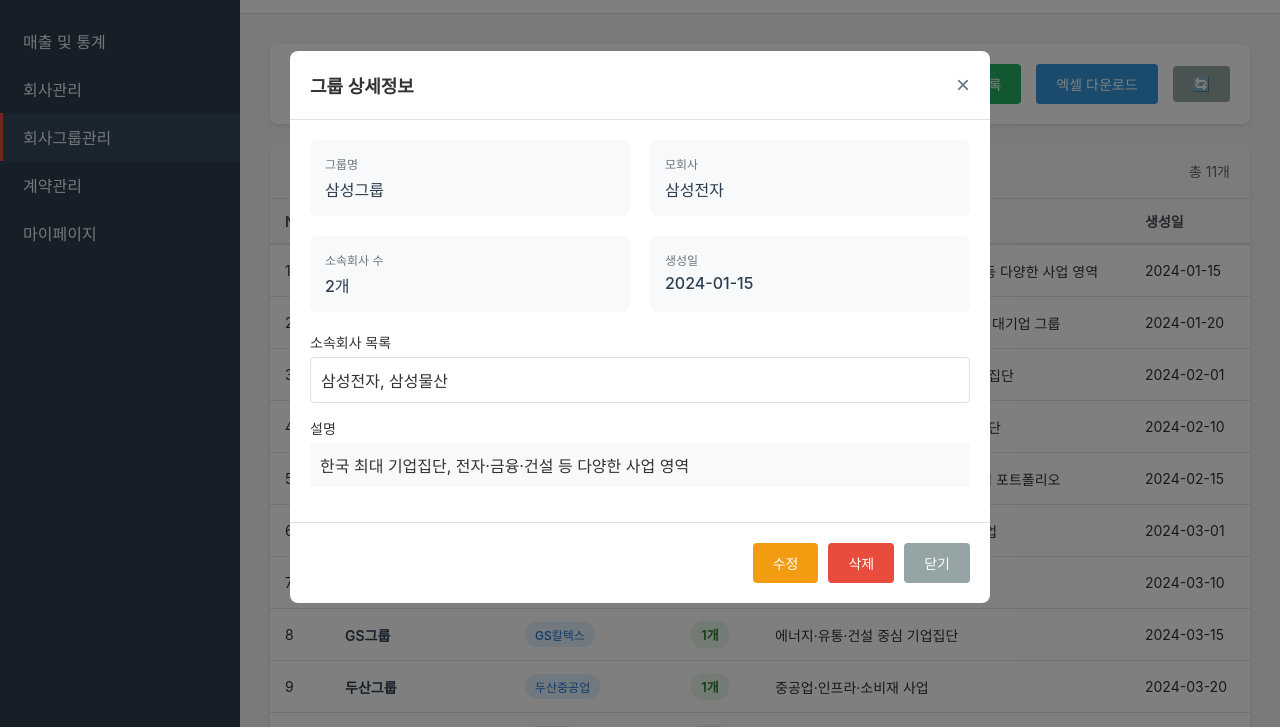
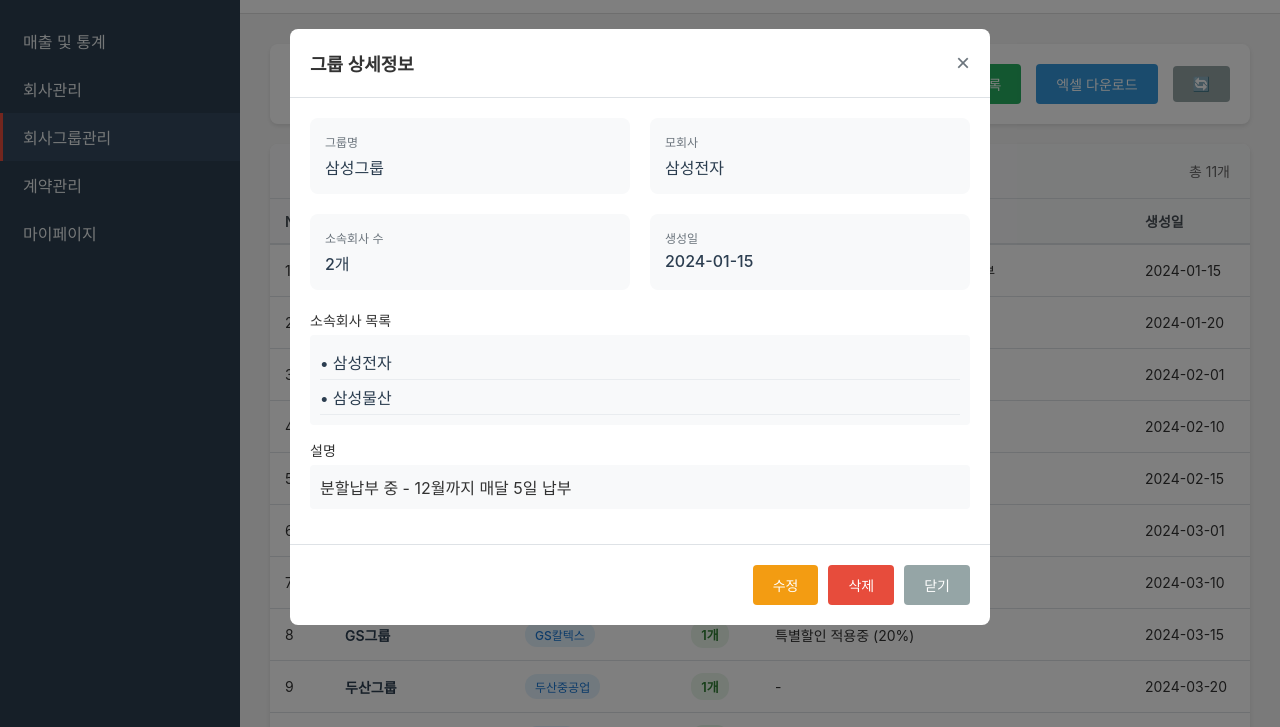
Before and after one commit to LJH0902/CRM_wireframe, a website: page company-group.html in a window 1280 px wide. Both pictures are taken after a click on the element "삼성그룹". Shown: the part 73-800 px from the top of the page. Drawn offline with Linux system fonts and the light colour scheme.

Commit message:
feat: 회사그룹관리 페이지 상세보기 기능 개선
주요 변경사항:
1. 소속회사 목록 UI 개선
   - 일반 텍스트에서 리스트 형식으로 변경
   - 각 회사명 앞에 불릿 포인트 추가
   - 배경색과 border로 시각적 구분

2. 회사명 클릭 시 상세보기 리다이렉션
   - 소속회사 목록의 각 회사명 클릭 가능
   - 클릭 시 회사관리 페이지의 해당 회사 상세보기 팝업으로 이동
   - localStorage를 통한 데이터 전달
   - 마우스 오버 시 파란색 링크 효과

3. 그룹 설명 내용 변경
   - 기업 소개에서 계약 관련 메모로 변경
   - 삼성그룹: 분할납부 중 - 12월까지 매달 5일 납부
   - LG그룹: (공란)
   - 현대그룹: 차량리스 조건부 계약
   - SK그룹: (공란)
   - 롯데그룹: 연간 선납 완료
   - CJ그룹: 3년 장기계약 체결
   - 한화그룹: (공란)
   - GS그룹: 특별할인 적용중 (20%)
   - 두산그룹: (공란)
   - 신세계그룹: VIP 고객 - 전담 매니저 배정
   - 현대중공업그룹: 프로젝트 단위 계약

계약 관련 특이사항을 기록하는 메모 형식으로 활용 가능합니다.

```diff
--- a/company-group.html
+++ b/company-group.html
@@ -650,7 +650,7 @@
                     parentCompanyId: 1,
                     parentCompanyName: '삼성전자',
                     companies: [1, 17],  // 삼성전자, 삼성물산
-                    description: '한국 최대 기업집단, 전자·금융·건설 등 다양한 사업 영역',
+                    description: '분할납부 중 - 12월까지 매달 5일 납부',
                     createdDate: '2024-01-15'
                 },
                 {
@@ -659,7 +659,7 @@
                     parentCompanyId: 2,
                     parentCompanyName: 'LG전자',
                     companies: [2],  // LG전자
-                    description: '전자·화학·통신 사업을 주력으로 하는 대기업 그룹',
+                    description: '',
                     createdDate: '2024-01-20'
                 },
                 {
@@ -668,7 +668,7 @@
                     parentCompanyId: 6,
                     parentCompanyName: '현대자동차',
                     companies: [6],  // 현대자동차
-                    description: '자동차·조선·건설 중심의 글로벌 기업집단',
+                    description: '차량리스 조건부 계약',
                     createdDate: '2024-02-01'
                 },
                 {
@@ -677,7 +677,7 @@
                     parentCompanyId: 7,
                     parentCompanyName: 'SK텔레콤',
                     companies: [7],  // SK텔레콤
-                    description: '에너지·통신·반도체 사업 중심 기업집단',
+                    description: '',
                     createdDate: '2024-02-10'
                 },
                 {
@@ -686,7 +686,7 @@
                     parentCompanyId: 10,
                     parentCompanyName: '롯데케미칼',
                     companies: [10],  // 롯데케미칼
-                    description: '유통·식품·화학·건설 등 다각화된 사업 포트폴리오',
+                    description: '연간 선납 완료',
                     createdDate: '2024-02-15'
                 },
                 {
@@ -695,7 +695,7 @@
                     parentCompanyId: 13,
                     parentCompanyName: 'CJ제일제당',
                     companies: [13],  // CJ제일제당
-                    description: '식품·생명공학·엔터테인먼트·물류 사업',
+                    description: '3년 장기계약 체결',
                     createdDate: '2024-03-01'
                 },
                 {
@@ -704,7 +704,7 @@
                     parentCompanyId: 9,
                     parentCompanyName: '한화솔루션',
                     companies: [9],  // 한화솔루션
-                    description: '화학·방산·금융·건설 사업 영위',
+                    description: '',
                     createdDate: '2024-03-10'
                 },
                 {
@@ -713,7 +713,7 @@
                     parentCompanyId: 15,
                     parentCompanyName: 'GS칼텍스',
                     companies: [15],  // GS칼텍스
-                    description: '에너지·유통·건설 중심 기업집단',
+                    description: '특별할인 적용중 (20%)',
                     createdDate: '2024-03-15'
                 },
                 {
@@ -722,7 +722,7 @@
                     parentCompanyId: 11,
                     parentCompanyName: '두산중공업',
                     companies: [11],  // 두산중공업
-                    description: '중공업·인프라·소비재 사업',
+                    description: '',
                     createdDate: '2024-03-20'
                 },
                 {
@@ -731,7 +731,7 @@
                     parentCompanyId: 12,
                     parentCompanyName: '신세계',
                     companies: [12],  // 신세계
-                    description: '백화점·대형마트·면세점 등 유통 사업',
+                    description: 'VIP 고객 - 전담 매니저 배정',
                     createdDate: '2024-04-01'
                 },
                 {
@@ -740,7 +740,7 @@
                     parentCompanyId: 16,
                     parentCompanyName: '현대중공업',
                     companies: [16],  // 현대중공업
-                    description: '조선·해양·플랜트 사업 중심',
+                    description: '프로젝트 단위 계약',
                     createdDate: '2024-04-05'
                 }
             ];
@@ -866,15 +866,28 @@
 
             const modalBody = document.getElementById('viewModalBody');
 
-            // 소속 회사 목록 생성
-            let companiesList = '-';
+            // 소속 회사 목록 생성 (리스트 형식)
+            let companiesList = '<div style="padding: 10px; background: #f8f9fa; border-radius: 4px;">';
             if (group.companies && group.companies.length > 0) {
-                const companyNames = group.companies.map(cId => {
+                const companyItems = group.companies.map(cId => {
                     const company = companies.find(c => c.id === cId);
-                    return company ? company.name : '';
-                }).filter(name => name);
-                companiesList = companyNames.join(', ');
+                    if (company) {
+                        return `<div style="padding: 5px 0; border-bottom: 1px solid #e9ecef;">
+                                    <span style="cursor: pointer; color: #2c3e50; font-weight: 500;"
+                                          onclick="redirectToCompanyDetail(${company.id}, '${company.name}')"
+                                          onmouseover="this.style.color='#3498db'; this.style.textDecoration='underline'"
+                                          onmouseout="this.style.color='#2c3e50'; this.style.textDecoration='none'">
+                                        • ${company.name}
+                                    </span>
+                                </div>`;
+                    }
+                    return '';
+                }).filter(item => item);
+                companiesList += companyItems.length > 0 ? companyItems.join('') : '소속 회사 없음';
+            } else {
+                companiesList += '소속 회사 없음';
             }
+            companiesList += '</div>';
 
             modalBody.innerHTML = `
                 <div class="detail-grid">
@@ -898,9 +911,7 @@
 
                 <div class="form-group">
                     <label class="form-label">소속회사 목록</label>
-                    <div class="company-list">
-                        ${companiesList}
-                    </div>
+                    ${companiesList}
                 </div>
 
                 <div class="form-group">
@@ -1066,6 +1077,16 @@
             }
         }
 
+        // 회사 상세보기로 리다이렉션
+        function redirectToCompanyDetail(companyId, companyName) {
+            // localStorage에 선택된 회사 정보 저장
+            localStorage.setItem('viewMode', 'company-detail');
+            localStorage.setItem('selectedCompanyId', companyId);
+            localStorage.setItem('selectedCompanyName', companyName);
+            // 회사관리 페이지로 이동
+            window.location.href = 'company.html';
+        }
+
         // Enter 키로 검색
         document.getElementById('searchInput').addEventListener('keypress', function(e) {
             if (e.key === 'Enter') {
```
